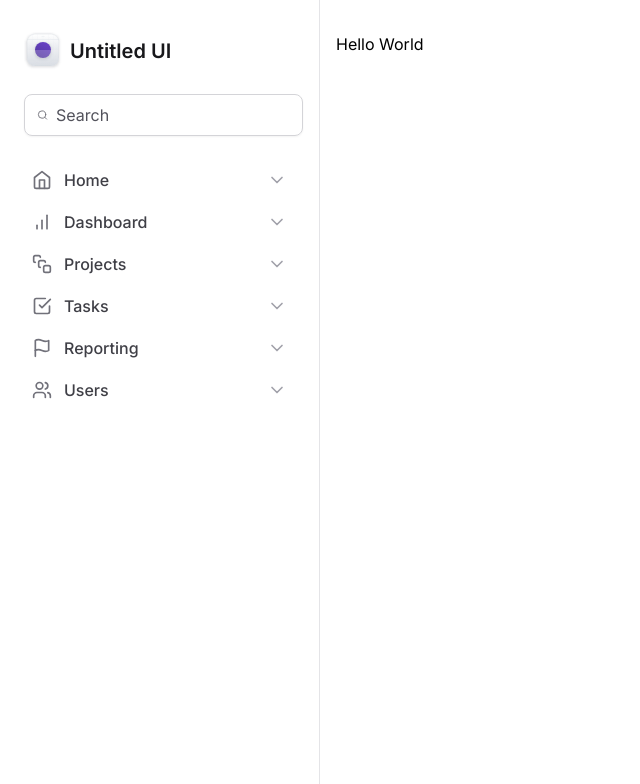
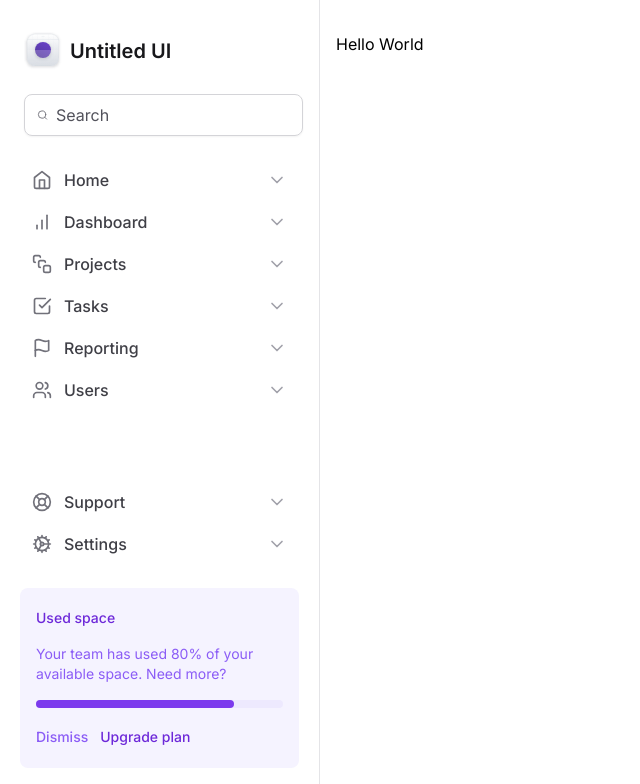
Before and after one commit to arthurrios/tailwind-course, a Next.js app: page / in a window 1280 px wide. Shown: the top 784 px of the page, without its empty margins (0-640 px from the left). Built offline with nearby package versions, Linux system fonts and the light colour scheme.

Commit message:
add used menu widget

```diff
--- a/src/app/components/Sidebar/MainNavigation/index.tsx
+++ /dev/null
@@ -1,22 +0,0 @@
-import {
-  BarChart,
-  CheckSquare,
-  Flag,
-  Home,
-  SquareStack,
-  Users,
-} from 'lucide-react'
-import { NavItem } from './NavItem'
-
-export function MainNavigation() {
-  return (
-    <nav className="space-y-0.5">
-      <NavItem title="Home" icon={Home} />
-      <NavItem title="Dashboard" icon={BarChart} />
-      <NavItem title="Projects" icon={SquareStack} />
-      <NavItem title="Tasks" icon={CheckSquare} />
-      <NavItem title="Reporting" icon={Flag} />
-      <NavItem title="Users" icon={Users} />
-    </nav>
-  )
-}
--- /dev/null
+++ b/src/app/components/Sidebar/UsedSpacedWidget.tsx
@@ -0,0 +1,22 @@
+export function UsedSpacedWidget() {
+  return (
+    <div className="flex flex-col gap-4 rounded-lg bg-violet-50 px-4 py-5">
+      <span className="text-sm/5 font-medium text-violet-700">Used space</span>
+      <p className="text-sm/5 text-violet-500">
+        Your team has used 80% of your available space. Need more?
+      </p>
+      <div className="h-2 rounded-full bg-violet-100">
+        <div className="h-2 w-4/5 rounded-full bg-violet-600"></div>
+      </div>
+
+      <div className="space-x-3">
+        <button className="text-sm font-medium text-violet-500 hover:text-violet-700">
+          Dismiss
+        </button>
+        <button className="text-sm font-medium text-violet-700 hover:text-violet-900">
+          Upgrade plan
+        </button>
+      </div>
+    </div>
+  )
+}
--- a/src/app/components/Sidebar/index.tsx
+++ b/src/app/components/Sidebar/index.tsx
@@ -1,10 +1,21 @@
 import { Logo } from './Logo'
-import { Search } from 'lucide-react'
-import { MainNavigation } from './MainNavigation'
+import {
+  BarChart,
+  CheckSquare,
+  Cog,
+  Flag,
+  Home,
+  LifeBuoy,
+  Search,
+  SquareStack,
+  Users,
+} from 'lucide-react'
+import { NavItem } from './NavItem'
+import { UsedSpacedWidget } from './UsedSpacedWidget'
 
 export function Sidebar() {
   return (
-    <aside className="space-y-6 border-r border-zinc-200 px-5 py-8">
+    <aside className="flex flex-col gap-6 border-r border-zinc-200 px-5 py-8">
       <Logo />
 
       <div className=" mx-1 flex w-full items-center gap-2 rounded-lg border border-zinc-300 px-3 py-2 shadow-sm">
@@ -15,7 +26,23 @@
         />
       </div>
 
-      <MainNavigation />
+      <nav className="space-y-0.5">
+        <NavItem title="Home" icon={Home} />
+        <NavItem title="Dashboard" icon={BarChart} />
+        <NavItem title="Projects" icon={SquareStack} />
+        <NavItem title="Tasks" icon={CheckSquare} />
+        <NavItem title="Reporting" icon={Flag} />
+        <NavItem title="Users" icon={Users} />
+      </nav>
+
+      <div className="mt-auto flex flex-col gap-6">
+        <nav className="space-y-0.5">
+          <NavItem title="Support" icon={LifeBuoy} />
+          <NavItem title="Settings" icon={Cog} />
+        </nav>
+
+        <UsedSpacedWidget />
+      </div>
     </aside>
   )
 }
```
Also changed, not shown: src/app/components/Sidebar/NavItem.tsx (renamed from src/app/components/Sidebar/MainNavigation/NavItem.tsx).
